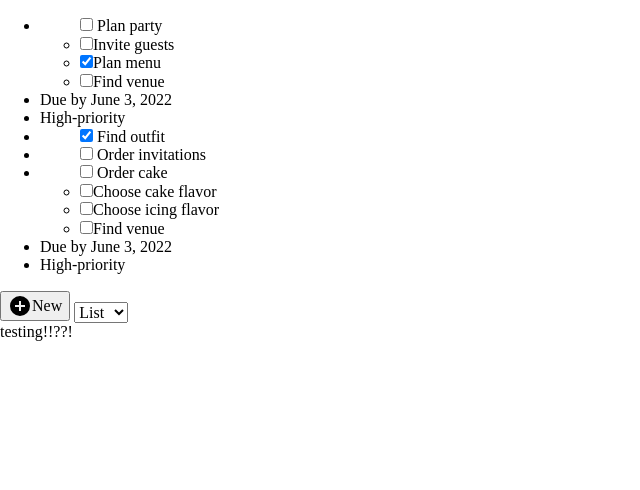
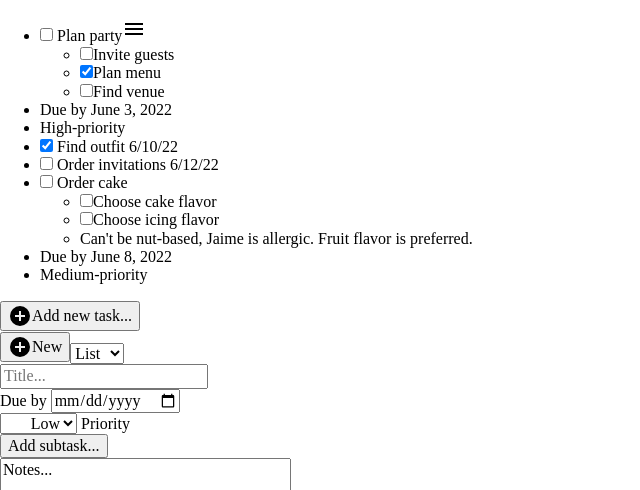
Before and after one commit to ginahend94/diddit, a website built with webpack: page src/mockup.html in a window 1280 px wide. Shown: the part 462-952 px from the top of the page, without its empty margins (0-640 px from the left). Before the commit the page ends 803 px from the top, so only its background shows below. Built offline with nearby package versions, Linux system fonts and the light colour scheme.

Commit message:
Continue markup

```diff
--- a/src/TO DO.txt
+++ b/src/TO DO.txt
@@ -2,3 +2,4 @@
 
 favicon
 tour/tutorial
+create modal module
--- a/src/mockup.html
+++ b/src/mockup.html
@@ -51,36 +51,54 @@
                     <div class="project">
                         <ul class="tasks">
                             <li class="task">
+                                <input type="checkbox" name="task" id="1"> <span class="task-text">Plan
+                                    party</span><span class="drag"><svg style="width:24px;height:24px"
+                                        viewBox="0 0 24 24">
+                                        <path fill="currentColor" d="M3,6H21V8H3V6M3,11H21V13H3V11M3,16H21V18H3V16Z" />
+                                    </svg></span>
                                 <ul class="task">
-                                    <input type="checkbox" name="task" id="1"> Plan party
-                                    <li><input type="checkbox" name="subtask" id="1-1">Invite guests</li>
-                                    <li><input type="checkbox" name="subtask" id="1-2" checked="true">Plan menu</li>
-                                    <li><input type="checkbox" name="subtask" id="1-3">Find venue</li>
+                                    <li><input type="checkbox" name="subtask" id="1-1"><span class="task-text">Invite
+                                            guests</span></li>
+                                    <li><input type="checkbox" name="subtask" id="1-2" checked="true"><span
+                                            class="task-text">Plan menu</span></li>
+                                    <li><input type="checkbox" name="subtask" id="1-3"><span class="task-text">Find
+                                            venue</span></li>
                                 </ul>
-                                <li class="due-date">Due by <span class="date">June 3, 2022</span></li>
-                                <li class="priority">High-priority</li>
+                            <li class="due-date">Due by <span class="date">June 3, 2022</span></li>
+                            <li class="priority">High-priority</li>
                             </li>
                             <li class="task">
-                                <ul class="task">
-                                    <input type="checkbox" name="task" id="2" checked="true"> Find outfit
-                                </ul>
+                                <input type="checkbox" name="task" id="2" checked="true"> <span class="task-text">Find
+                                    outfit</span> <span class="due-date-small">6/10/22</span>
                             </li>
                             <li class="task">
-                                <ul class="task">
-                                    <input type="checkbox" name="task" id="3"> Order invitations
-                                </ul>
+                                <input type="checkbox" name="task" id="3"> <span class="task-text">Order
+                                    invitations</span> <span class="due-date-small">6/12/22</span>
                             </li>
                             <li class="task">
+                                <input type="checkbox" name="task" id="4"> <span class="task-text">Order cake</span>
                                 <ul class="task">
-                                    <input type="checkbox" name="task" id="4"> Order cake
-                                    <li><input type="checkbox" name="subtask" id="4-1">Choose cake flavor</li>
-                                    <li><input type="checkbox" name="subtask" id="4-2">Choose icing flavor</li>
-                                    <li><input type="checkbox" name="subtask" id="4-3">Find venue</li>
+                                    <li>
+                                        <input type="checkbox" name="subtask" id="4-1"><span class="task-text">Choose
+                                            cake flavor</span>
+                                    </li>
+                                    <li>
+                                        <input type="checkbox" name="subtask" id="4-2"><span class="task-text">Choose
+                                            icing flavor</span>
+                                    </li>
+                                    <li class="note">
+                                        Can't be nut-based, Jaime is allergic. Fruit flavor is preferred.
+                                    </li>
                                 </ul>
-                                <li class="due-date">Due by <span class="date">June 3, 2022</span></li>
-                                <li class="priority">High-priority</li>
+                            <li class="due-date">Due by <span class="date">June 8, 2022</span></li>
+                            <li class="priority">Medium-priority</li>
                             </li>
                         </ul>
+                        <button class="add-task" style="display:inline-flex; align-items: center;"><svg
+                                style="width:24px;height:24px" viewBox="0 0 24 24">
+                                <path fill="currentColor"
+                                    d="M17,13H13V17H11V13H7V11H11V7H13V11H17M12,2A10,10 0 0,0 2,12A10,10 0 0,0 12,22A10,10 0 0,0 22,12A10,10 0 0,0 12,2Z" />
+                            </svg>Add new task...</button>
                     </div>
                     <!-- placeholder -->
                     <button style="display:inline-flex; align-items: center;">
@@ -89,8 +107,7 @@
                                 d="M17,13H13V17H11V13H7V11H11V7H13V11H17M12,2A10,10 0 0,0 2,12A10,10 0 0,0 12,22A10,10 0 0,0 22,12A10,10 0 0,0 12,2Z" />
                         </svg>
                         New
-                    </button>
-                    <select name="new" id="new" style="display:inline-flex; align-items: center;">
+                    </button><select name="new" id="new" style="display:inline-flex; align-items: center;">
                         <option value="list" default>List</option>
                         <option value="note">Note</option>
                         <option value="file">File</option>
@@ -98,8 +115,34 @@
                 </div>
         </main>
     </div>
+    <!-- emoji picker -->
     <script type="module" src="https://cdn.jsdelivr.net/npm/emoji-picker-element@^1/index.js"></script>
-    <!-- emoji picker -->
+    <div class="new-task-modal-container">
+        <div class="modal-bg"></div>
+        <div class="modal">
+            <input type="text" placeholder="Title...">
+            <div class="due-by">
+                Due by <input type="date">
+            </div>
+            <div class="priority">
+                <select name="priority" id="priority" style="text-align: right;">
+                    <option value="low">Low</option>
+                    <option value="medium">Medium</option>
+                    <option value="high">High</option>
+                </select> Priority
+            </div>
+            <div class="subtasks">
+                <button>Add subtask...</button>
+            </div>
+            <div class="notes">
+                <textarea name="notes" id="notes" cols="30" rows="10">Notes...</textarea>
+            </div>
+            <div class="save-cancel">
+                <button>Save</button>
+                <button>Cancel</button>
+            </div>
+        </div>
+    </div>
 </body>
 
 </html>
```
